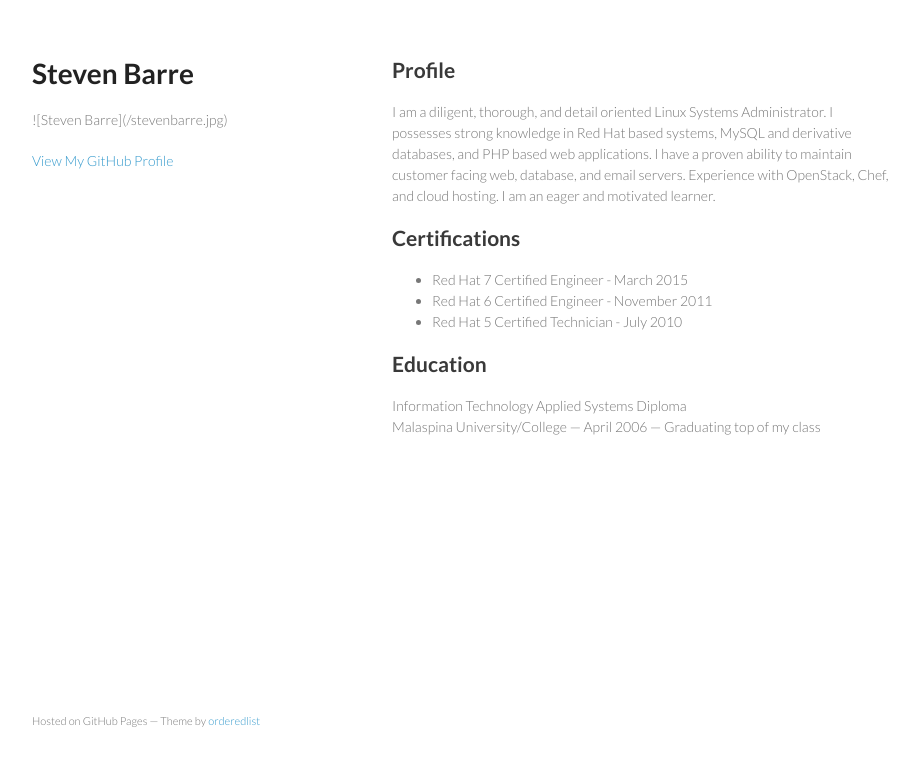
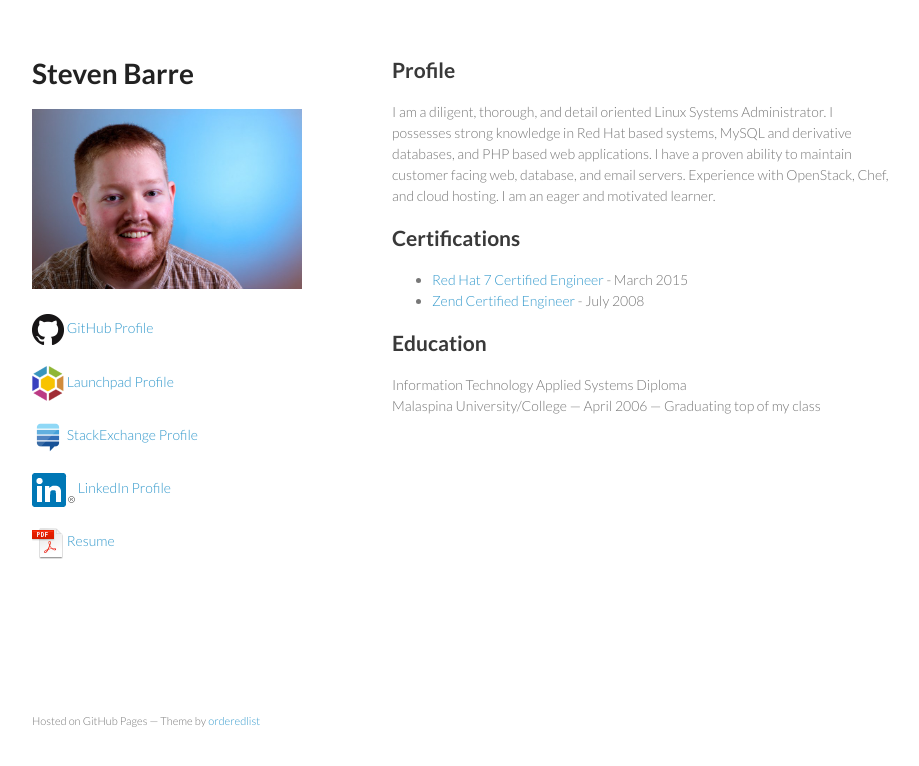
Before and after one commit to slashterix/slashterix.github.io, a plain HTML site: page index.html in a window 1280 px wide. Shown: the whole page, without its empty margins (178-1097 px from the left). Drawn offline with Linux system fonts and the light colour scheme.

Commit message:
Adding links and logos

```diff
--- a/index.html
+++ b/index.html
@@ -3,7 +3,7 @@
   <head>
     <meta charset="utf-8">
     <meta http-equiv="X-UA-Compatible" content="chrome=1">
-    <title>Steven Barre by slashterix</title>
+    <title>Steven Barre</title>
 
     <link rel="stylesheet" href="stylesheets/styles.css">
     <link rel="stylesheet" href="stylesheets/github-light.css">
@@ -16,10 +16,13 @@
     <div class="wrapper">
       <header>
         <h1>Steven Barre</h1>
-        <p>![Steven Barre](/stevenbarre.jpg)</p>
+        <p><img src="images/stevenbarre.jpg" alt="Steven Barre"></p>
 
-
-        <p class="view"><a href="https://github.com/slashterix">View My GitHub Profile</a></p>
+        <p class="view"><a href="https://github.com/slashterix"><img src="images/GitHub-Mark-32px.png" alt="GitHub Logo"> GitHub Profile</a></p>
+        <p class="view"><a href="https://launchpad.net/~slashterix"><img src="images/lp-lozenge-left.png" alt="Launchpad Logo"> Launchpad Profile</a></p>
+        <p class="view"><a href="http://stackexchange.com/users/76571/slashterix"><img src="images/se-icon.png" alt="StackExchange Logo"> StackExchange Profile</a></p>
+        <p class="view"><a href="https://ca.linkedin.com/in/stevenbarre"><img src="images/In-2C-34px-R.png" alt="LinkedIn Logo"> LinkedIn Profile</a></p>
+        <p class="view"><a href="Steven Barre - Resume.pdf"><img src="images/Adobe_PDF_file_icon_32x32.png" alt="PDF Icon"> Resume</a></p>
 
       </header>
       <section>
@@ -32,9 +35,8 @@
 <a id="certifications" class="anchor" href="#certifications" aria-hidden="true"><span class="octicon octicon-link"></span></a>Certifications</h2>
 
 <ul>
-<li>Red Hat 7 Certified Engineer - March 2015</li>
-<li>Red Hat 6 Certified Engineer - November 2011</li>
-<li>Red Hat 5 Certified Technician - July 2010</li>
+<li><a href="https://www.redhat.com/rhtapps/verify/?certId=100-200-690">Red Hat 7 Certified Engineer</a> - March 2015</li>
+<li><a href="http://www.zend.com/en/yellow-pages/ZEND008331">Zend Certified Engineer</a> - July 2008</li>
 </ul>
 
 <h2>
--- a/stylesheets/styles.css
+++ b/stylesheets/styles.css
@@ -253,3 +253,7 @@ footer {
     color:#444;
   }
 }
+
+.view img {
+    vertical-align:middle;
+}
```
Also changed, not shown: images/Adobe_PDF_file_icon_32x32.png (added), images/GitHub-Mark-32px.png (added), images/In-2C-34px-R.png (added), images/lp-lozenge-left.png (added), images/se-icon.png (added), 1 other file.
